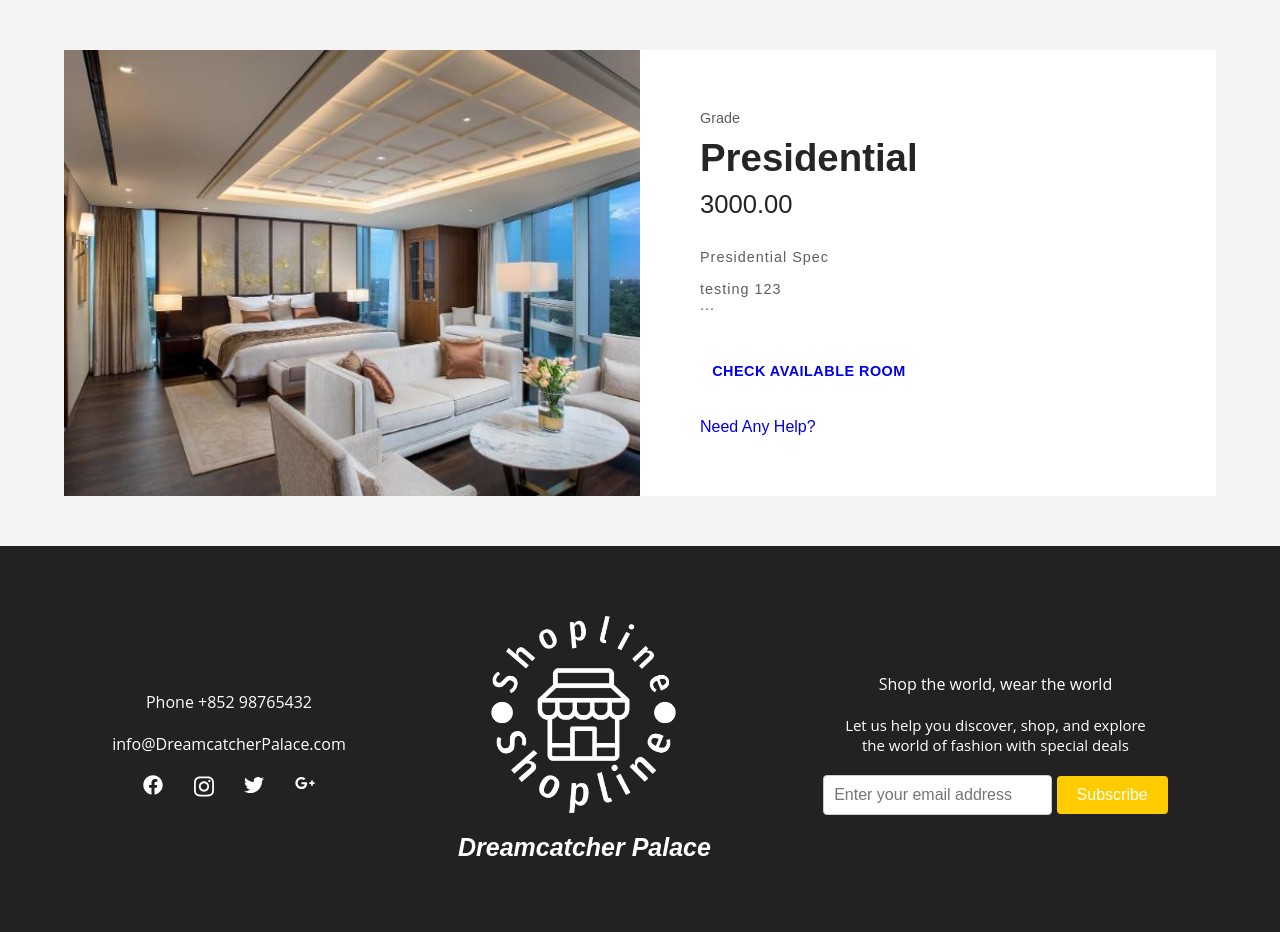
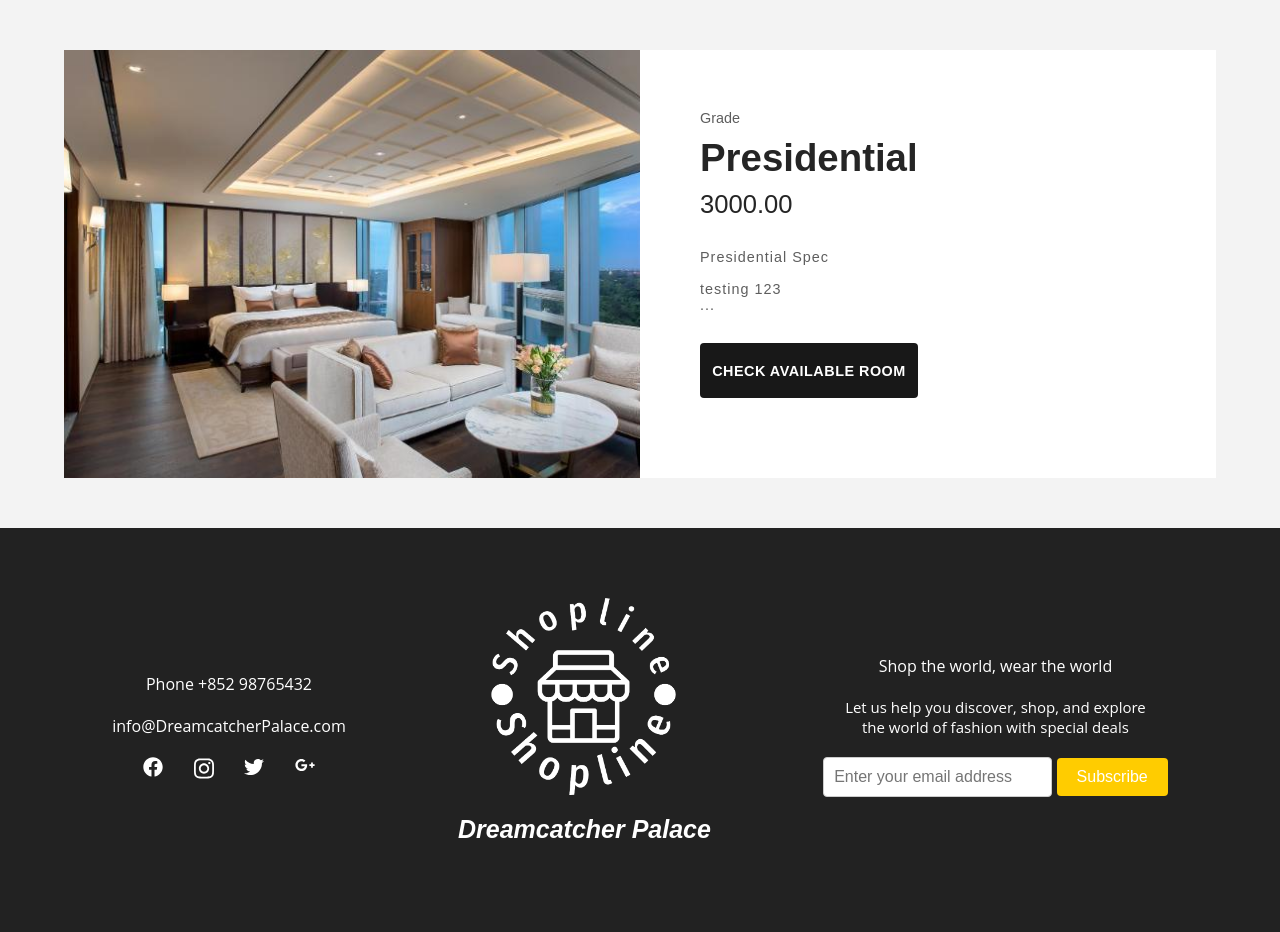
Before and after one commit to HiNsL2323/Web-application, a PHP site: page /rooms.php?roomGrade=Presidential in a window 1280 px wide. Shown: the part 76-1008 px from the top of the page. After the commit the page ends 914 px from the top, so only its background shows below. Run offline with PHP 8.4, Linux system fonts and the light colour scheme; data comes from the database, SQL or seed files in the repository.

Commit message:
Add files via upload

```diff
--- a/online_booking/rooms.php
+++ b/online_booking/rooms.php
@@ -32,7 +32,7 @@ mysqli_close($conn);
 	<meta charset="UTF-8">
 	<meta name="viewport" content="width=device-width, initial-scale=1.0">
 	<link rel="icon" type="image/x-icon" href="static/img/favicon/favicon.ico">
-	<link rel="stylesheet" href="css/roomDetail.css">
+	<link rel="stylesheet" href="static/css/roomDetail.css">
 	<title>Rooms</title>
 </head>
 
@@ -70,10 +70,8 @@ mysqli_close($conn);
 
 				<!--btn-->
 				<div class="room-button">
-                    <a href="reservation.php?roomGrade=<?php echo $row['roomGrade'] ?>" class="add-wishlist-btn">Check Available Room</a>
+                    <a href="reservation.php?roomGrade=<?php echo $row['roomGrade'] ?>" class="add-room-btn">Check Available Room</a>
 				</div>
-				<!--help-btn-->
-				<a href="#" class="help-btn">Need Any Help?</a>
 			</div>
 		</div>
 	</section>
```
